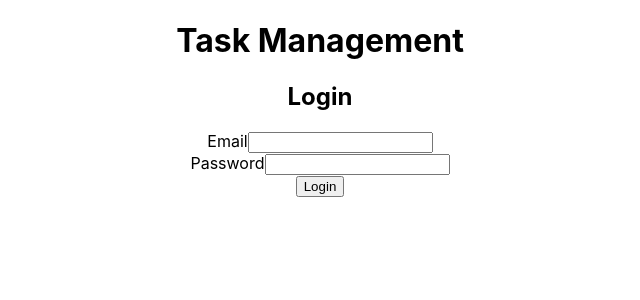
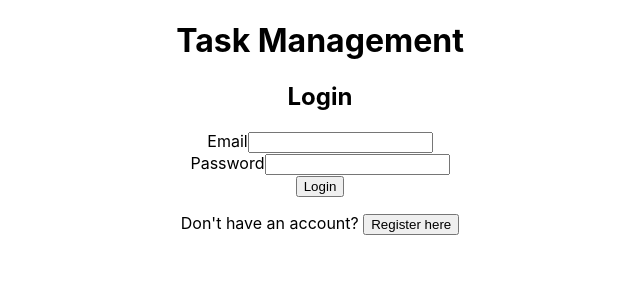
Before and after one commit to kazishakkhar17/TaskManagement, a React (Create React App) app in the folder frontend/: page / in a window 1280 px wide. Shown: the top 300 px of the page, without its empty margins (320-960 px from the left). Built offline with nearby package versions, Linux system fonts and the light colour scheme.

Commit message:
added Register option in login page

```diff
--- a/frontend/src/components/Login.js
+++ b/frontend/src/components/Login.js
@@ -1,12 +1,15 @@
 import React, { useState } from 'react';
 import axios from 'axios';
 
-const Login = () => {
+const Auth = () => {
+  const [isLogin, setIsLogin] = useState(true); // Toggle between Login and Register
+  const [username, setUsername] = useState('');
   const [email, setEmail] = useState('');
   const [password, setPassword] = useState('');
   const [error, setError] = useState('');
   const [success, setSuccess] = useState('');
 
+  // Login Handler
   const handleLogin = async (e) => {
     e.preventDefault();
 
@@ -30,10 +33,44 @@ const Login = () => {
     }
   };
 
+  // Register Handler
+  const handleRegister = async (e) => {
+    e.preventDefault();
+
+    try {
+      // Sending POST request to backend for registration
+      const response = await axios.post('http://localhost:5000/api/auth/register', {
+        username,
+        email,
+        password,
+      });
+
+      setSuccess('Registration successful! Please log in.');
+      setUsername('');
+      setEmail('');
+      setPassword('');
+      setError('');
+    } catch (err) {
+      setError('Registration failed. Please try again.');
+      setSuccess('');
+    }
+  };
+
   return (
-    <div className="login-container">
-      <h2>Login</h2>
-      <form onSubmit={handleLogin}>
+    <div className="auth-container">
+      <h2>{isLogin ? 'Login' : 'Register'}</h2>
+      <form onSubmit={isLogin ? handleLogin : handleRegister}>
+        {!isLogin && (
+          <div>
+            <label>Username</label>
+            <input
+              type="text"
+              value={username}
+              onChange={(e) => setUsername(e.target.value)}
+              required
+            />
+          </div>
+        )}
         <div>
           <label>Email</label>
           <input
@@ -52,13 +89,20 @@ const Login = () => {
             required
           />
         </div>
-        <button type="submit">Login</button>
+        <button type="submit">{isLogin ? 'Login' : 'Register'}</button>
       </form>
 
       {error && <p className="error">{error}</p>}
       {success && <p className="success">{success}</p>}
+
+      <p>
+        {isLogin ? "Don't have an account?" : 'Already have an account?'}{' '}
+        <button onClick={() => setIsLogin(!isLogin)}>
+          {isLogin ? 'Register here' : 'Login here'}
+        </button>
+      </p>
     </div>
   );
 };
 
-export default Login;
+export default Auth;
```
